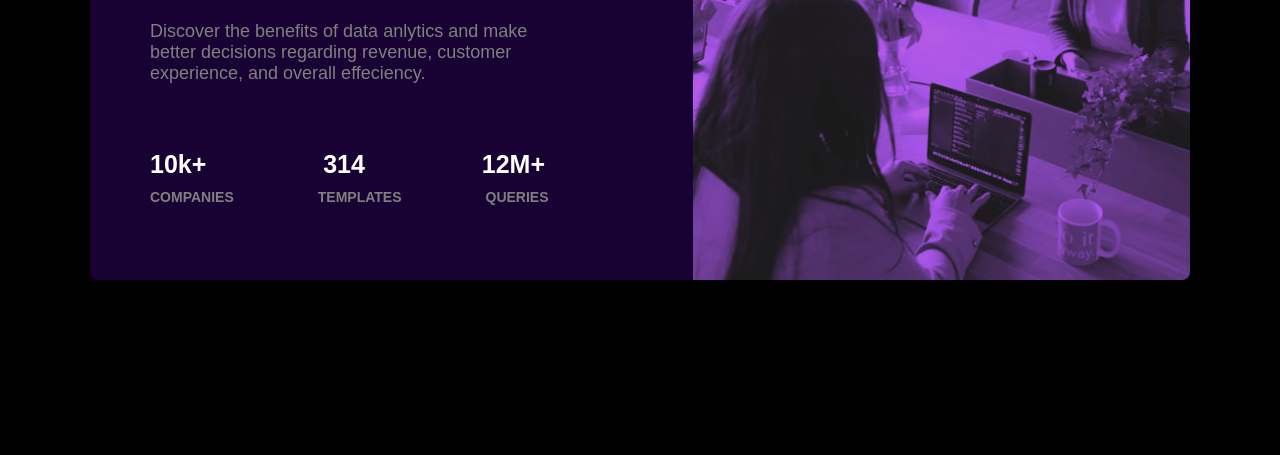
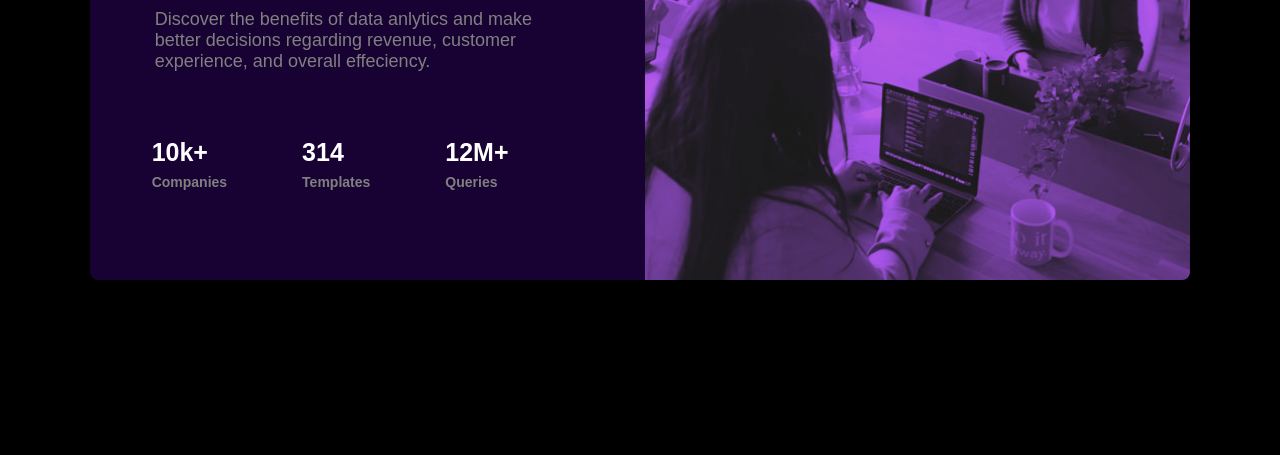
Before and after one commit to SebastianLaka/Stats-preview-card-component, a plain HTML site: page index.html in a window 1280 px wide. Shown: the part 345-800 px from the top of the page. Drawn offline with Linux system fonts and the light colour scheme.

Commit message:
Corrected previous code and changed html structure a little bit

```diff
--- a/index.html
+++ b/index.html
@@ -21,20 +21,16 @@
                 customer
                 experience, and overall effeciency.</p>
             <div class="stats">
-                <p class="stats__item">10k+</p>
-                <p class="stats__item">314</p>
-                <p class="stats__item">12M+</p>
+                <p class="stats__item">10k+<span class="companies">Companies</span></p>
+                <p class="stats__item">314<span class="companies">Templates</span></p>
+                <p class="stats__item">12M+<span class="companies">Queries</span></p>
             </div>
-            <div class="companies">
-                <p class="companies__child">Companies</p>
-                <p class="companies__child">Templates</p>
-                <p class="companies__child">Queries</p>
-            </div>
+
         </div>
 
 
 
-        <img class="image" src="/img/image-header-desktop.jpg" alt="People by table">
+        <img class="image" src="./img/image-header-desktop.jpg" alt="People by table">
         <div class="shadow"></div>
     </div>
 </body>
--- a/sass/style.scss
+++ b/sass/style.scss
@@ -27,56 +27,49 @@ body {
     justify-content: center;
     align-items: center;
     flex-direction: column;
-    padding: 2em 6em;
-    height: 100%;
+    // padding: 2em 5em;
+
+
 
     &__text {
       color: $white-color;
       font-weight: bold;
       font-size: 4rem;
+      padding: 0 1.5em;
 
       &--purple {
+        padding: 0;
         color: $insights-color;
       }
     }
     &__smaler-text {
       color: $gray-text;
       font-size: 1.8rem;
-      padding: 2em 0;
-      margin-right: 4em;
+      padding: 2em 3.6em;
+
     }
   }
   .stats {
     display: flex;
     flex-direction: row;
-    justify-content: space-between;
-    color: $white-color;
-    width: 100%;
-    margin-top: 3em;
-
+    justify-content: flex-start;
+    margin: 3em;
     &__item {
+      margin-right: 3em;
+      color: $white-color;
       font-size: 2.5rem;
       font-weight: bold;
-      margin-right: 3.5em;
+
     }
   }
   .companies {
     display: flex;
     flex-direction: row;
-    justify-content: space-between;
-    padding: 1em 0;
+    padding: .5em 0;
     color: $gray-text;
-    width: 100%;
-    text-align: left;
+    font-size: 1.4rem;
 
-    &__child {
-      text-transform: uppercase;
-      font-size: 1.4rem;
-      font-weight: bold;
-      margin-right: 6em;
-    }
   }
-
   .image{
     filter: grayscale(100%) brightness(40%) sepia(100%) hue-rotate(-130deg) saturate(600%) contrast(0.8);
   }
```
Also changed, not shown: css/style.css, 1 other file.
